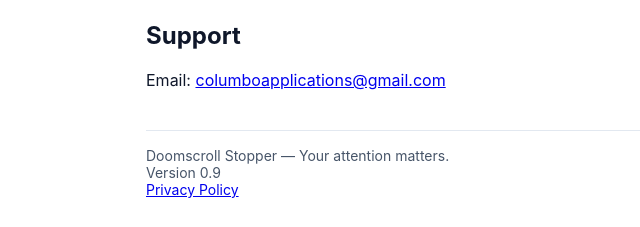
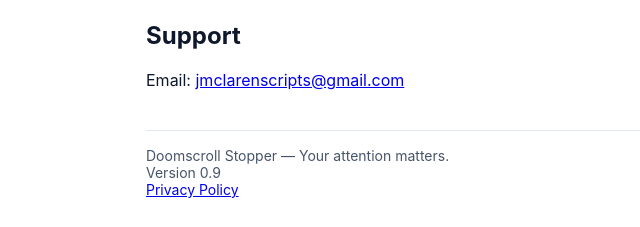
Before and after one commit to JamieNudge/Doomscroll-Stopper, a website: page index.html in a window 1280 px wide. Shown: the part 992-1219 px from the top of the page, 14-654 px from the left. Drawn offline with Linux system fonts and the light colour scheme.

Commit message:
Update support email address in index.html

```diff
--- a/index.html
+++ b/index.html
@@ -69,7 +69,7 @@
 
     <section id="support">
       <h2>Support</h2>
-      <p>Email: <a href="mailto:columboapplications@gmail.com">columboapplications@gmail.com</a></p>
+      <p>Email: <a href="mailto:jmclarenscripts@gmail.com">jmclarenscripts@gmail.com</a></p>
     </section>
 
     <footer>
```
